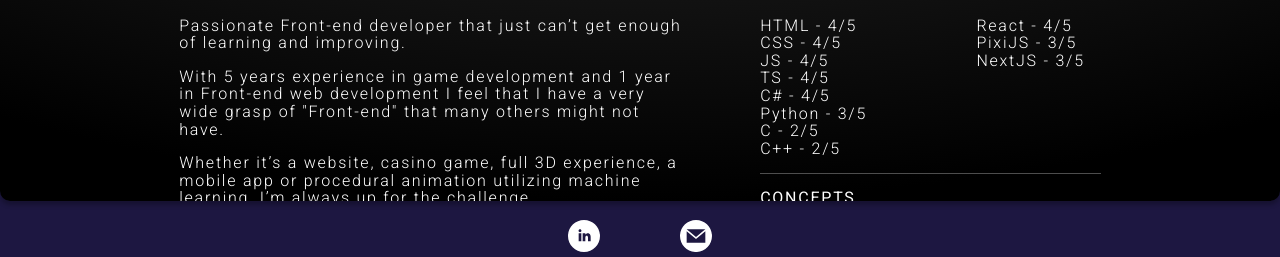
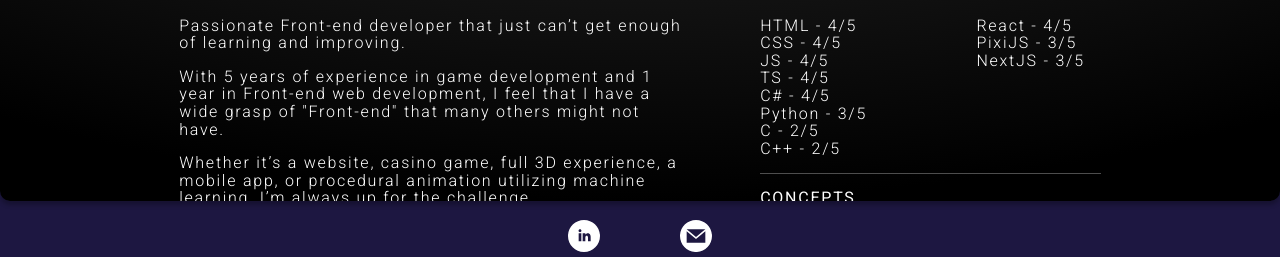
Before and after one commit to felixgrondahl/felixgrondahl.github.io, a React (Create React App) app: page /about in a window 1280 px wide. Shown: the part 529-786 px from the top of the page. Built offline with nearby package versions, Linux system fonts and the light colour scheme; what styled-react-modal would draw is missing.

Commit message:
updated about me text

```diff
--- a/src/pages/AboutMe/index.tsx
+++ b/src/pages/AboutMe/index.tsx
@@ -38,10 +38,8 @@ const AboutMe = () => {
                 <S.ListTitle>ABOUT ME</S.ListTitle>
                 <p>
                   <span className="textBlock">{`Passionate Front-end developer that just can’t get enough of learning and improving.`}</span>
-                  <span className="textBlock">{`With 5 years experience in game development and 1 year in Front-end web development I feel that I have a very wide grasp of
-                  "Front-end" that many others might not have.`}</span>
-                  <span className="textBlock">{`Whether it’s a website, casino game, full 3D experience, a mobile app or procedural animation utilizing
-              machine learning, I’m always up for the challenge.`}</span>
+                  <span className="textBlock">{`With 5 years of experience in game development and 1 year in Front-end web development, I feel that I have a wide grasp of "Front-end" that many others might not have.`}</span>
+                  <span className="textBlock">{`Whether it’s a website, casino game, full 3D experience, a mobile app, or procedural animation utilizing machine learning, I’m always up for the challenge.`}</span>
                 </p>
               </S.SectionWrapper>
               <S.Projects>
```
